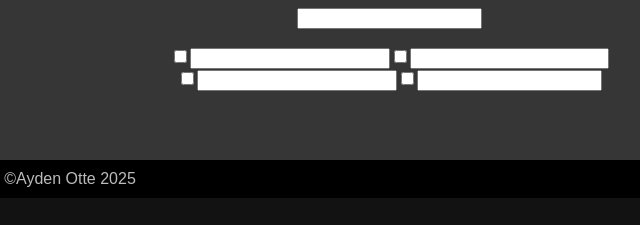
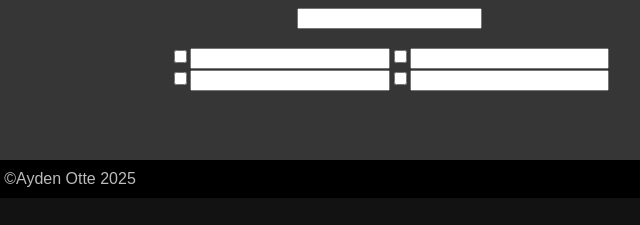
Before and after one commit to HyperDuck7797/QuizTime, a plain HTML site: page index.html in a window 1280 px wide. Shown: the part 1840-2065 px from the top of the page, 570-1210 px from the left. Drawn offline with Linux system fonts and the light colour scheme.

Commit message:
Update index.html

```diff
--- a/index.html
+++ b/index.html
@@ -1,5 +1,6 @@
 <!DOCTYPE html>
 <meta charset="utf-8">
+<meta name="viewport" content="width=device-width, initial-scale=1.0" />
 <html>
     <head>
         <title>Epic Quiz</title>
@@ -99,7 +100,7 @@
                     <td class="cquestion">
                         <input class="cqs"><br><br>
                         <input type="checkbox" class="a1"><input class="s1Answer"><input type="checkbox" class="a2"><input class="s2Answer"><br>
-                        <input type="checkbox" class="a3"><input class="s3Answer"><input type="checkbox" class="a4"><input class="10s4Answer">
+                        <input type="checkbox" class="a3"><input class="s3Answer"><input type="checkbox" class="a4"><input class="s4Answer">
                     </td>
                 </tr>
             </table>
```
